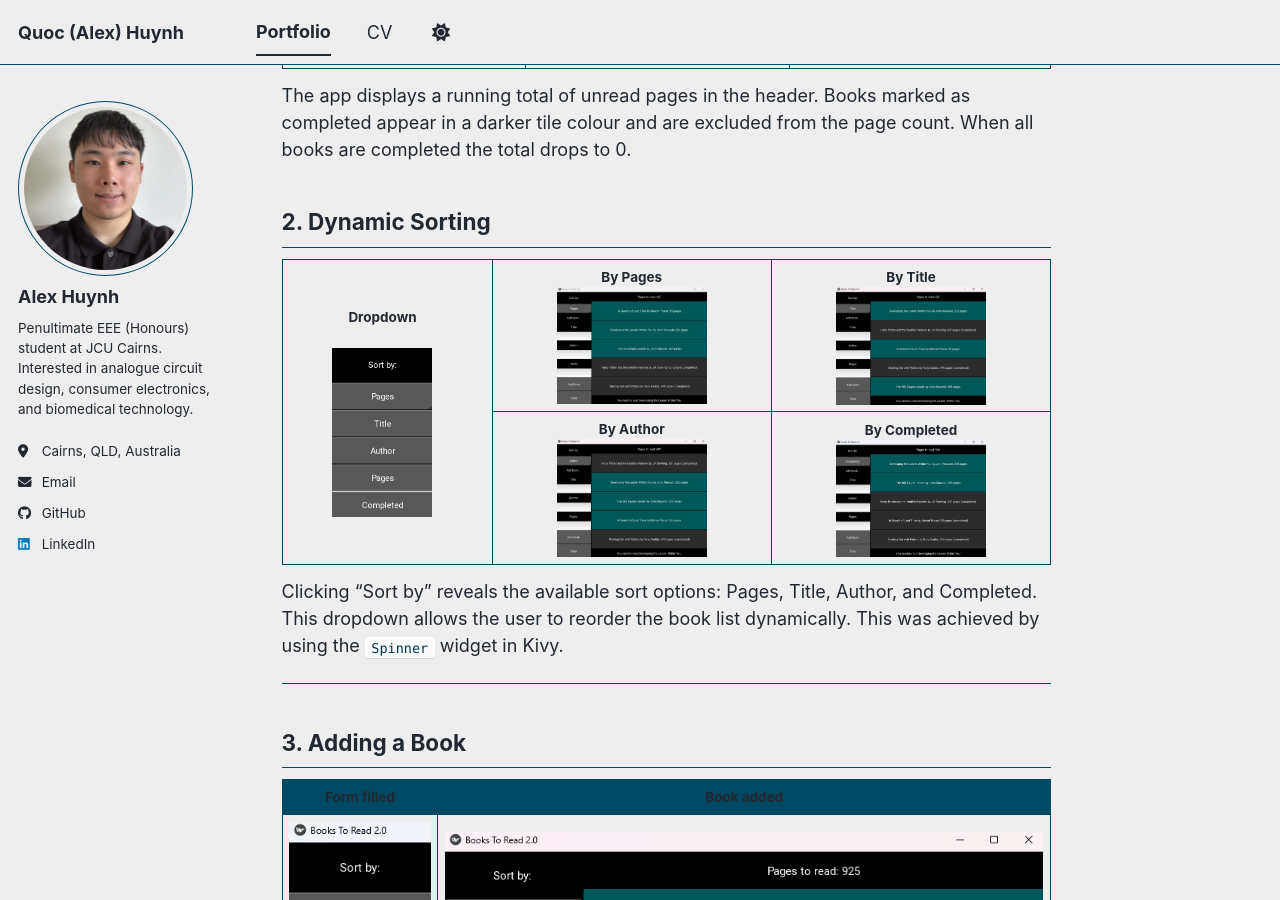
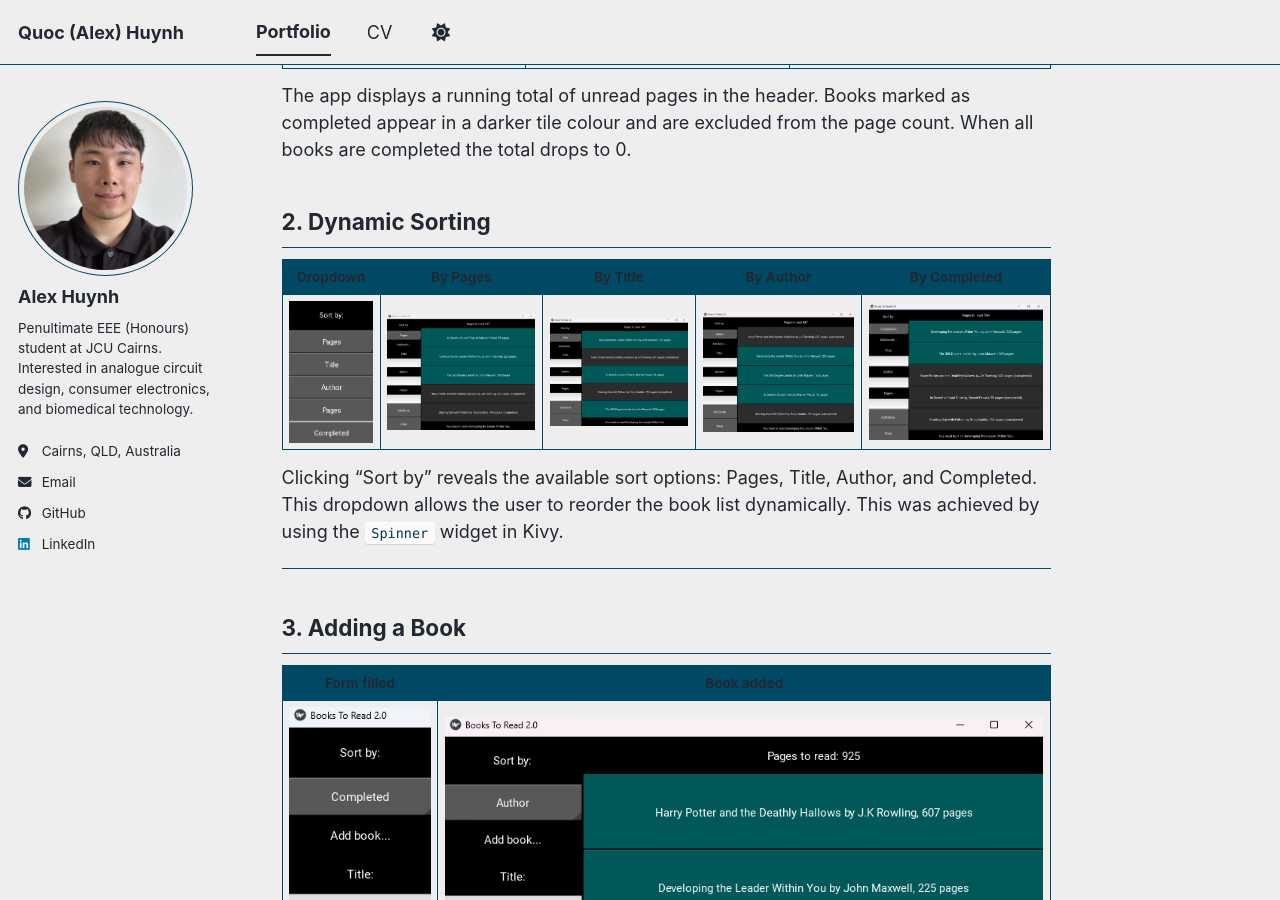
Before and after one commit to quochuynh1/quochuynh1.github.io, a Jekyll site: the page built from _portfolio/books2.md, in a window 1280 px wide and 900 px high, scrolled down 1150 px. Built offline with Jekyll 4.4.1, drawn with Linux system fonts in a browser that asks for light colours; a script bundle is joined from its source files by our own code; library files that are not in the unit come from our copies.

Commit message:
Fix image sizing issue in books2.md

```diff
--- a/_portfolio/books2.md
+++ b/_portfolio/books2.md
@@ -31,22 +31,9 @@ The app displays a running total of unread pages in the header. Books marked as
 
 ## 2. Dynamic Sorting
 
-<div markdown="0">
-<table>
-  <tr>
-    <td rowspan="2" style="text-align:center; vertical-align:middle; padding-right:16px">
-      <strong>Dropdown</strong><br><br>
-      <img src="/images/a2books/dynamicsort.png" width="100" style="object-fit:contain">
-    </td>
-    <td style="text-align:center"><strong>By Pages</strong><br><img src="/images/a2books/sortbypages.png" width="150" style="object-fit:contain"></td>
-    <td style="text-align:center"><strong>By Title</strong><br><img src="/images/a2books/sortbytitle.png" width="150" style="object-fit:contain"></td>
-  </tr>
-  <tr>
-    <td style="text-align:center"><strong>By Author</strong><br><img src="/images/a2books/sortbyauthor.png" width="150" style="object-fit:contain"></td>
-    <td style="text-align:center"><strong>By Completed</strong><br><img src="/images/a2books/sortbycompleted.png" width="150" style="object-fit:contain"></td>
-  </tr>
-</table>
-</div>
+|                         Dropdown                         |                               By Pages                               |                               By Title                               |                               By Author                               |                              By Completed                               |
+|:--------------------------------------------------------:|:--------------------------------------------------------------------:|:--------------------------------------------------------------------:|:---------------------------------------------------------------------:|:-----------------------------------------------------------------------:|
+| <img src="/images/a2books/dynamicsort.png" height="200"> | <img src="/images/a2books/sortbypages.png" height="200"> | <img src="/images/a2books/sortbytitle.png" height="200"> | <img src="/images/a2books/sortbyauthor.png" height="200"> |      <img src="/images/a2books/sortbycompleted.png" height="200">       |
 
 Clicking "Sort by" reveals the available sort options: Pages, Title, Author, and Completed. This dropdown allows the user to reorder the book list dynamically. This was achieved by using the `Spinner` widget in Kivy.
 
@@ -56,7 +43,7 @@ Clicking "Sort by" reveals the available sort options: Pages, Title, Author, and
 
 | Form filled | Book added |
 |:---:|:---:|
-| ![Form filled](/images/a2books/formfilled.png) | ![Book added](/images/a2books/addbook.png) |
+| <img src="/images/a2books/formfilled.png" height="200"> | <img src="/images/a2books/addbook.png" height="200"> |
 
 After filling in the Title, Author, and Pages fields and clicking "Add Book", the book appears in the list and the status bar confirms the addition. The page total updates automatically.
 
@@ -66,7 +53,7 @@ After filling in the Title, Author, and Pages fields and clicking "Add Book", th
 
 | Incomplete form | Invalid page number |
 |:---:|:---:|
-| ![Incomplete form error](/images/a2books/completeallfields.png) | ![Invalid page number error](/images/a2books/invalidpageno.png) |
+| <img src="/images/a2books/completeallfields.png" height="200"> | <img src="/images/a2books/invalidpageno.png" height="200"> |
 
 The app validates input before adding a book. If any field is empty the status bar displays "Please complete all fields." If the Pages field contains non-numeric text the status bar displays "Please enter a valid number." The form is not submitted until both conditions are met.
 
```
